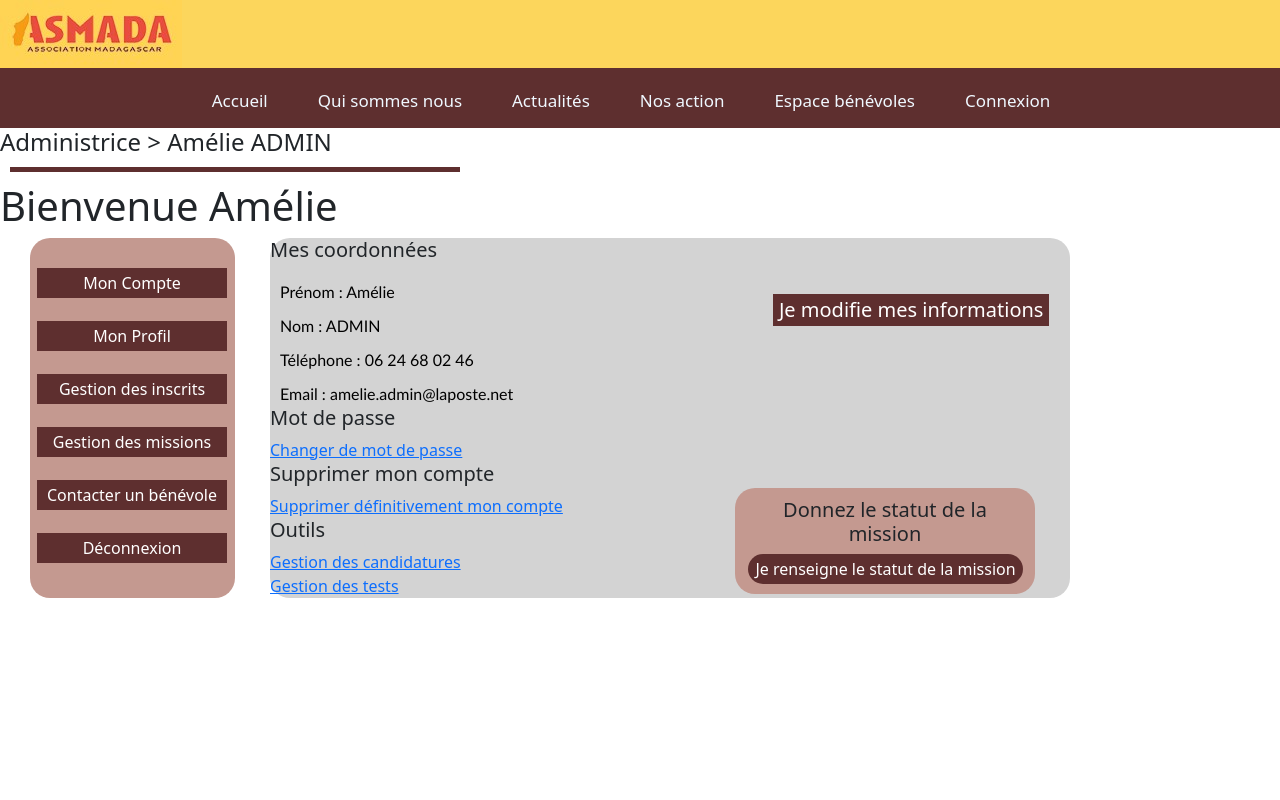
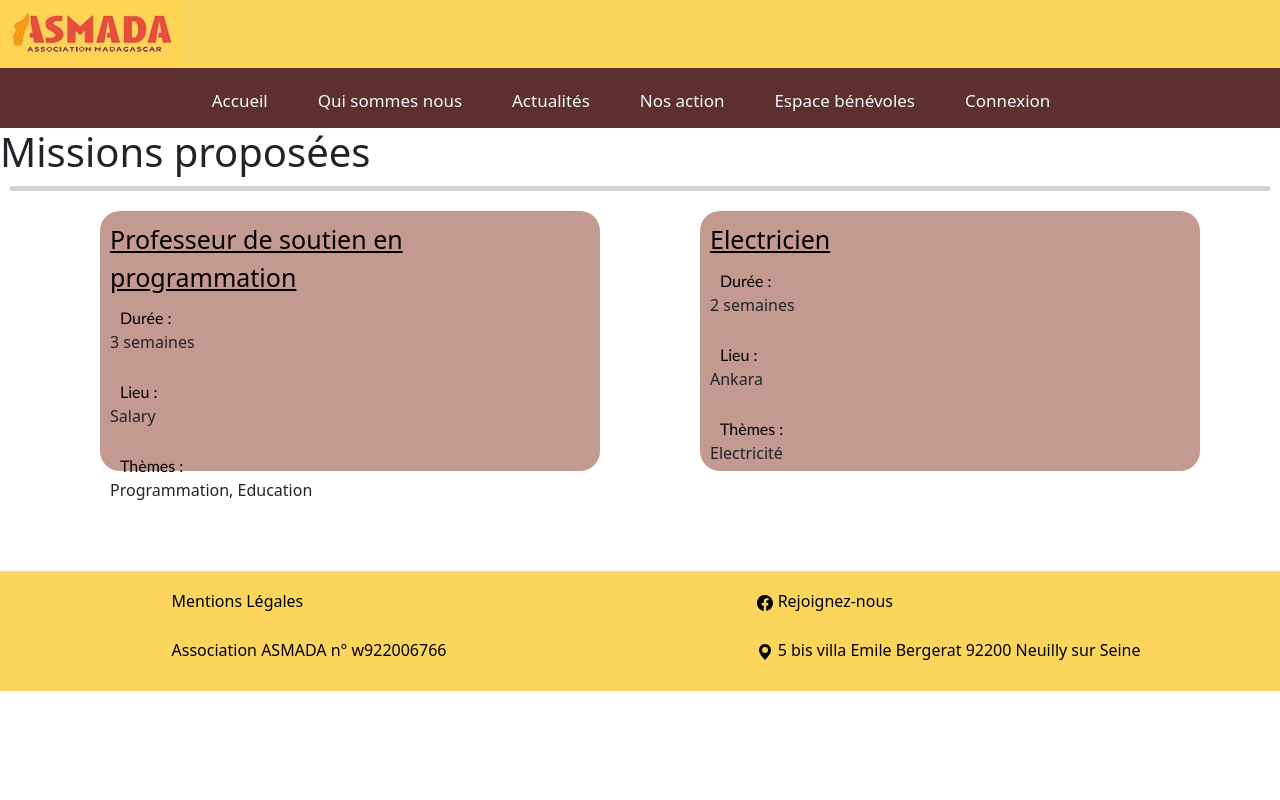
Before and after one commit to Vyvy20/Asmada-react, a React app: page / in a window 1280 px wide. Shown: the top 800 px of the page. Built offline with nearby package versions, Linux system fonts and the light colour scheme.

Commit message:
Déco page mission et ajout page mission admin sans décor et page ajout mission sans décor

```diff
--- a/src/Css/Mission.css
+++ b/src/Css/Mission.css
@@ -1,4 +1,44 @@
-.Mission2 {
-    margin-top: -268px;
+.MissionNum2 {
     margin-left: 700px;
+    margin-top: -260px;
 }
+
+.MissionNum1 {
+    margin-left: 100px;
+    margin-top: 20px;
+}
+
+.TitreMission1, .TitreFiltresRech {
+    font-size: 25px;
+    color: black;
+}
+
+.MissionNum1, .MissionNum2 {
+    padding: 10px;
+    border-radius: 20px;
+    height: 260px;
+    width: 500px;
+    background-color: #C49990;
+}
+
+.SepMiss {
+    width: auto;
+    background-color: lightgrey;
+}
+
+footer {
+    position: sticky;
+    margin-top: 100px;
+}
+
+/*.Filtres {
+    background-color: #F8E154;
+    margin-left: 100px;
+    width: 1100px;
+    padding: 10px;
+    border-radius: 20px;
+}
+
+.BtnRech {
+    margin-left: 970px;
+}*/
--- /dev/null
+++ b/src/components/AjoutMission.js
@@ -0,0 +1,28 @@
+import React, {Component} from 'react';
+
+function AjoutMission() {
+    return (
+
+        <form className='FormAjoutMiss'>
+
+            <div className='AjoutMiss'>
+
+                <h1 className='TitreAjoutMiss'>Ajout d'une mission</h1>
+                <label className='LblTitreMiss'>Titre :</label>
+                <input type='text' className='TxtTitreMiss' value='Entre un titre'></input>
+                <label className='LblDuree'>Durée :</label>
+                <input type='text' className='TxtDuree' value='Entre une durée'></input><br></br>
+                <label className='LblLieu'>Lieu :</label>
+                <input type='text' className='TxtLieu' value='Entre un lieu'></input>
+                <label className='LblDom'>Domaines :</label>
+                <input type='text' className='TxtDom' value='Entre des domaines'></input><br></br>
+                <label className='LblDesc'>Description :</label><br></br>
+                <textarea className='TxtDesc'></textarea><br></br>
+                <input type='submit' className='BtnAjout' value='Ajouter'></input>
+            </div>
+
+        </form>
+    )
+}
+
+export default AjoutMission;
--- a/src/components/App.js
+++ b/src/components/App.js
@@ -11,7 +11,8 @@ import Footer from "./Footer";
 import ProfileA from "./ProfilAdmin";
 import Mission from "./Mission";
 import DetailMission from "./DetailMission";
-
+import MissionAdmin from "./MissionAdmin";
+import AjoutMission from "./AjoutMission";
 
 import {BrowserRouter as Router, Route, Link} from 'react-router-dom'
 
@@ -20,7 +21,7 @@ function App(){
       <div>
          <Header />
          <Nav/>
-         <ProfileA/>
+         <Mission/>
          <Footer />
       </div>
    );
--- a/src/components/Mission.js
+++ b/src/components/Mission.js
@@ -7,14 +7,31 @@ function Mission() {
         <div className='MissionsAsso'>
 
             <h1 className='TitrePageMiss'>Missions proposées</h1>
+            <hr className='SepMiss'></hr>
 
             {/* Bloc des missions */}
             <div className='LstMissions'>
 
+                {/*
+                <form className='FrmFiltre'>
+
+                    <div className='Filtres'>
+
+                        <h2 className='TitreFiltresRech'>Filtres de recherche</h2>
+                        <label className='LblMotCle'>Mot-clé :</label>
+                        <input type='text' className='TxtMotCle' value='Entrer un mot clé'></input>
+                        <label className='LblThm'>Thème : </label>
+                        <input type='text' className='TxtThm' value='Entrer un thème'></input> <br></br>
+                        <input type='submit' className='BtnRech' value='Rechercher'></input>
+
+                    </div>
+
+                </form>*/}
+
                 {/* Bloc première mission */}
-                <div className='Mission1'>
+                <div className='MissionNum1'>
 
-                    <h2 className='TitreMission1'>Professeur de soutien en programmation</h2>
+                    <a className='TitreMission1' href='*'>Professeur de soutien en programmation</a><br></br>
                     <label className='Duree'>Durée : </label>
                     <p>3 semaines</p>
                     <label className='Lieu'>Lieu : </label>
@@ -25,9 +42,9 @@ function Mission() {
                 </div>
 
                 {/* Bloc deuxième mission */}
-                <div className='Mission2'>
+                <div className='MissionNum2'>
 
-                    <h2 className='TitreMission1'>Electricien</h2>
+                    <a className='TitreMission1' href='*'>Electricien</a><br></br>
                     <label className='Duree'>Durée : </label>
                     <p>2 semaines</p>
                     <label className='Lieu'>Lieu : </label>
--- /dev/null
+++ b/src/components/MissionAdmin.js
@@ -0,0 +1,50 @@
+import React, {Component} from 'react';
+import "../Css/Mission.css"
+
+function MissionAdmin() {
+    return (
+
+        <div className='MissionsAsso'>
+
+            <h1 className='TitrePageMiss'>Missions proposées</h1>
+
+            {/* Bloc des missions */}
+            <div className='LstMissions'>
+
+                {/* Bloc première mission */}
+                <div className='Mission1'>
+
+                    <h2 className='TitreMission1'>Professeur de soutien en programmation</h2>
+                    <label className='Duree'>Durée : </label>
+                    <p>3 semaines</p>
+                    <label className='Lieu'>Lieu : </label>
+                    <p>Salary</p>
+                    <label className='Thème'>Thèmes : </label>
+                    <p>Programmation, Education</p>
+                    <input className='btnModif1' type="submit" value="Modifier " />
+                    <input className='btnSupp1' type="submit" value="Supprimer " />
+
+                </div>
+
+                {/* Bloc deuxième mission */}
+                <div className='Mission2'>
+
+                    <h2 className='TitreMission1'>Electricien</h2>
+                    <label className='Duree'>Durée : </label>
+                    <p>2 semaines</p>
+                    <label className='Lieu'>Lieu : </label>
+                    <p>Ankara</p>
+                    <label className='Thème'>Thèmes : </label>
+                    <p>Electricité</p>
+                    <input className='btnModif2' type="submit" value="Modifier " />
+                    <input className='btnSupp2' type="submit" value="Supprimer " />
+
+                </div>
+
+            </div>
+
+        </div>
+    )
+}
+
+export default MissionAdmin;
```
